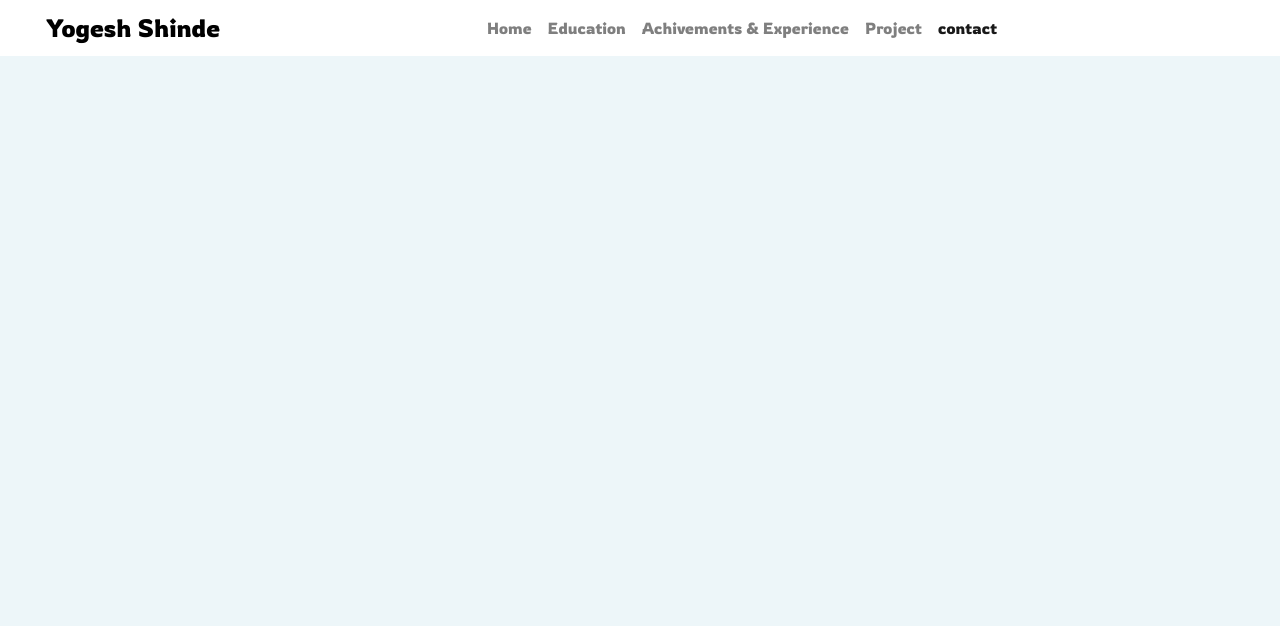
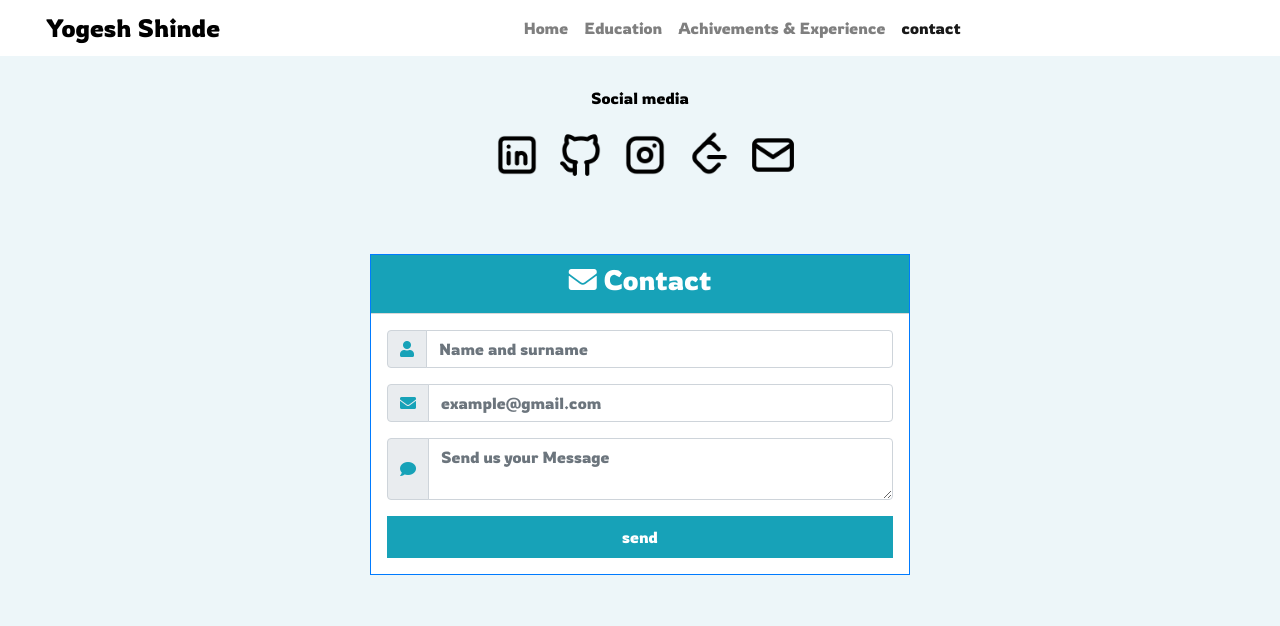
Before and after one commit to Y0GESHSHINDE/portfolio, a plain HTML site: page contact.html in a window 1280 px wide. Drawn offline with nearby package versions, Linux system fonts and the light colour scheme.

Commit message:
done boss

```diff
--- /dev/null
+++ b/contact.css
@@ -0,0 +1,60 @@
+.condiv{
+   /* background-color: tomato; */
+   /* display: flex; */
+   height: 100%;
+   align-items: center;
+   position: relative;
+   /* top: 10px; */
+
+}
+
+.social{
+   /* background-color: slategrey; */
+   text-align: center;
+   position: relative;
+   top: 30px;
+   height: 20%;
+}
+.form{
+   /* background-color: goldenrod; */
+   text-align: center;
+   height: 40%;
+   align-items: center;
+}
+.icondiv{
+   /* background-color: salmon; */
+   display: block;
+   width: 60%;
+   top: 20px;
+   left: 20%;
+   position: relative;
+}
+.icondiv a{
+   /* display: block; */
+   margin-left: 10px;
+   font-size: 80px;
+}
+
+.form{
+   position: relative;
+   top: 30px;
+}
+img {
+   font-size: 50px;
+}
+
+@media (max-width: 500px){
+   .social{
+      height: 30%;
+   }
+   .icondiv a{
+      display: block;
+      margin-left: 10px;
+   }
+
+
+}
+
+@media (max-width: 500px) and (min-width:950px){
+
+}
--- a/contact.html
+++ b/contact.html
@@ -5,40 +5,126 @@
   <meta name="viewport" content="width=device-width, initial-scale=1.0" />
   <title>Yogesh shinde</title>
   <link rel="stylesheet" href="style.css" />
+  <link rel="stylesheet" href="contact.css" />
   <script src="https://unpkg.com/typed.js@2.1.0/dist/typed.umd.js"></script>
   <link rel="stylesheet" href="https://cdn.jsdelivr.net/npm/bootstrap@4.0.0/dist/css/bootstrap.min.css"
     integrity="sha384-Gn5384xqQ1aoWXA+058RXPxPg6fy4IWvTNh0E263XmFcJlSAwiGgFAW/dAiS6JXm" crossorigin="anonymous" />
 </head>
 
 <body>
-  <nav class="navbar navbar-expand-lg navbar-light " style="background: #ffff;">
-    <a style="font-size: 25px; margin-left: 30px; color: black  ;" href="index.html">Yogesh Shinde</a>
+  <nav class="navbar navbar-expand-lg navbar-light" style="background: #ffff">
+    <a style="font-size: 25px; margin-left: 30px; color: black" href="index.html">Yogesh Shinde</a>
 
     <button class="navbar-toggler btn btn-light" type="button" data-toggle="collapse"
       data-target="#navbarSupportedContent" aria-controls="navbarSupportedContent" aria-expanded="false"
       aria-label="Toggle navigation">
-      <span class="navbar-toggler-icon "></span>
+      <span class="navbar-toggler-icon"></span>
     </button>
 
     <div class="collapse navbar-collapse justify-content-center" id="navbarSupportedContent">
       <ul class="navbar-nav mb-2 mb-lg-0">
-        <li class="nav-item "><a class="nav-link" href="index.html">Home</a></li>
-        <li class="nav-item"><a class="nav-link" href="education.html">Education</a></li>
-        <li class="nav-item"><a class="nav-link" href="Experience.html">Achivements & Experience</a></li>
-        <li class="nav-item"><a class="nav-link" href="Project.html">Project</a></li>
-        <li class="nav-item active"><a class="nav-link" href="contact.html">contact</a></li>
+        <li class="nav-item">
+          <a class="nav-link" href="index.html">Home</a>
+        </li>
+        <li class="nav-item">
+          <a class="nav-link" href="education.html">Education</a>
+        </li>
+        <li class="nav-item">
+          <a class="nav-link" href="Experience.html">Achivements & Experience</a>
+        </li>
+        <!-- <li class="nav-item"><a class="nav-link" href="Project.html">Project</a></li> -->
+        <li class="nav-item active">
+          <a class="nav-link" href="contact.html">contact</a>
+        </li>
       </ul>
-
     </div>
   </nav>
 
   <!-- main section  -->
-<main>
-
-  </main>
+  <main>
+    <div class="condiv">
+      <div class="social">
+        <span style="color: black">Social media</span>
+        <div class="icondiv">
+          <a href="https://www.linkedin.com/in/y0geshshinde/" target="_blank"><img src="brand-linkedin.png"
+              style="height: 50; " alt=""></a>
+          <a href="https://github.com/Y0GESHSHINDE/" target="_blank"><img src="brand-github.png" style="height: 50;"
+              alt=""></a>
+          <a href="https://www.instagram.com/yogeshshinde__/" target="_blank"><img src="brand-instagram.png"
+              style="height: 50;" alt=""></a>
+          <a href="https://leetcode.com/u/yogeshshinde3624/" target="_blank"><img src="brand-leetcode.png"
+              style="height: 50;" alt=""></a>
+          <a href="https://mail.google.com/mail/?view=cm&fs=1&tf=1&to=yogeshshinde3624@gmail.com" target="_blank"><img
+              src="mail.png"          style="height: 50;"   alt=""></a>
+        </div>
+      </div>
+      <div class="form"><span style="color: black">
+          <link rel="stylesheet" href="https://use.fontawesome.com/releases/v5.1.0/css/all.css"
+            integrity="sha384-lKuwvrZot6UHsBSfcMvOkWwlCMgc0TaWr+30HWe3a4ltaBwTZhyTEggF5tJv8tbt" crossorigin="anonymous">
+          <div class="container">
+            <h2 class="text-center"></h2>
+            <div class="row justify-content-center">
+              <div class="col-12 col-md-8 col-lg-6 pb-5">
 
 
+                <!--Form with header-->
 
+                <form action="mail.php" method="post">
+                  <div class="card border-primary rounded-0">
+                    <div class="card-header p-0">
+                      <div class="bg-info text-white text-center py-2">
+                        <h3><i class="fa fa-envelope"></i> Contact </h3>
+
+                      </div>
+                    </div>
+                    <div class="card-body p-3">
+
+                      <!--Body-->
+                      <div class="form-group">
+                        <div class="input-group mb-2">
+                          <div class="input-group-prepend">
+                            <div class="input-group-text"><i class="fa fa-user text-info"></i></div>
+                          </div>
+                          <input type="text" class="form-control" id="nombre" name="nombre"
+                            placeholder="Name and surname" required>
+                        </div>
+                      </div>
+                      <div class="form-group">
+                        <div class="input-group mb-2">
+                          <div class="input-group-prepend">
+                            <div class="input-group-text"><i class="fa fa-envelope text-info"></i></div>
+                          </div>
+                          <input type="email" class="form-control" id="nombre" name="email"
+                            placeholder="example@gmail.com" required>
+                        </div>
+                      </div>
+
+                      <div class="form-group">
+                        <div class="input-group mb-2">
+                          <div class="input-group-prepend">
+                            <div class="input-group-text"><i class="fa fa-comment text-info"></i></div>
+                          </div>
+                          <textarea class="form-control" placeholder="Send us your Message" required></textarea>
+                        </div>
+                      </div>
+
+                      <div class="text-center">
+                        <input type="submit" value="send" class="btn btn-info btn-block rounded-0 py-2">
+                      </div>
+                    </div>
+
+                  </div>
+                </form>
+                <!--Form with header-->
+
+
+              </div>
+            </div>
+          </div>
+      </div>
+
+    </div>
+  </main>
 
   <script src="https://code.jquery.com/jquery-3.2.1.slim.min.js"
     integrity="sha384-KJ3o2DKtIkvYIK3UENzmM7KCkRr/rE9/Qpg6aAZGJwFDMVNA/GpGFF93hXpG5KkN"
```
Also changed, not shown: Experience.html (+2 -2 lines), education.html (+2 -2 lines), index.html (+5 -5 lines), brand-github.png (added), brand-instagram.png (added), brand-leetcode.png (added), brand-linkedin.png (added), mail.png (added), 1 other file.
